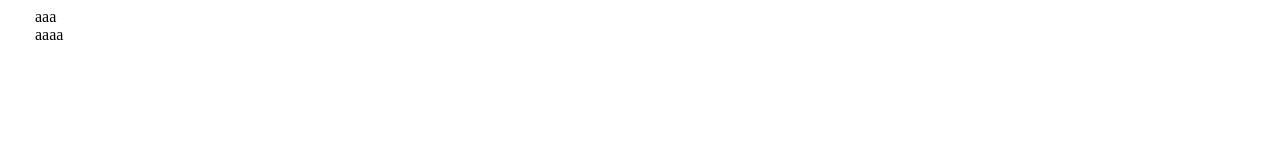
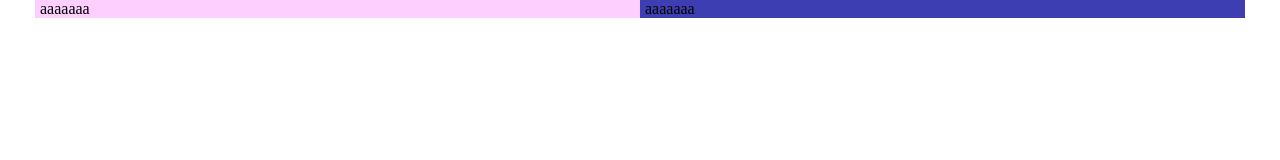
Before and after one commit to elementary-material/elementary-material, a plain HTML site: page teste.html in a window 1280 px wide. Drawn offline with Linux system fonts and the light colour scheme.

Commit message:
Colunas adicionadas

```diff
--- a/grid.css
+++ b/grid.css
@@ -1,4 +1,9 @@
 
+* {
+    margin: 0px;
+    padding: 0px;
+    box-sizing: border-box;
+}
 /* Container */
 .content {
 
@@ -49,3 +54,18 @@
     *zoom: 1;
     *display: inline;
 }
+
+.col-2 {
+    width: 50%;
+}
+
+
+/**/
+.pink {
+    background: #fccfff;
+}
+
+
+.blue {
+    background: rgb(62, 62, 179);
+}
--- a/teste.html
+++ b/teste.html
@@ -10,10 +10,8 @@
 <body>
     <div class="content">
         <div class="row">
-            aaa
-        </div>
-        <div class="row">
-            aaaa
+            <div class="col col-2 pink"> aaaaaaa</div>
+            <div class="col col-2 blue"> aaaaaaa</div>
         </div>
     </div>
 </body>
```
